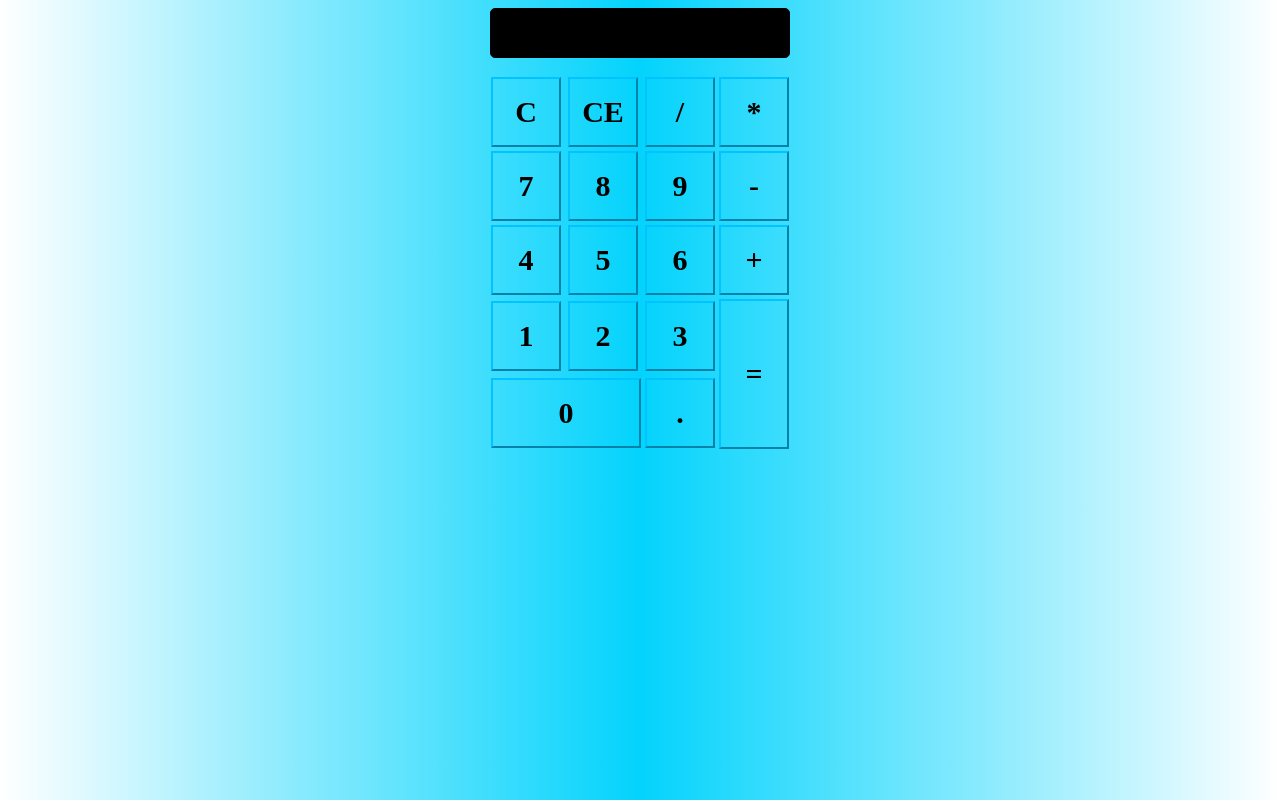
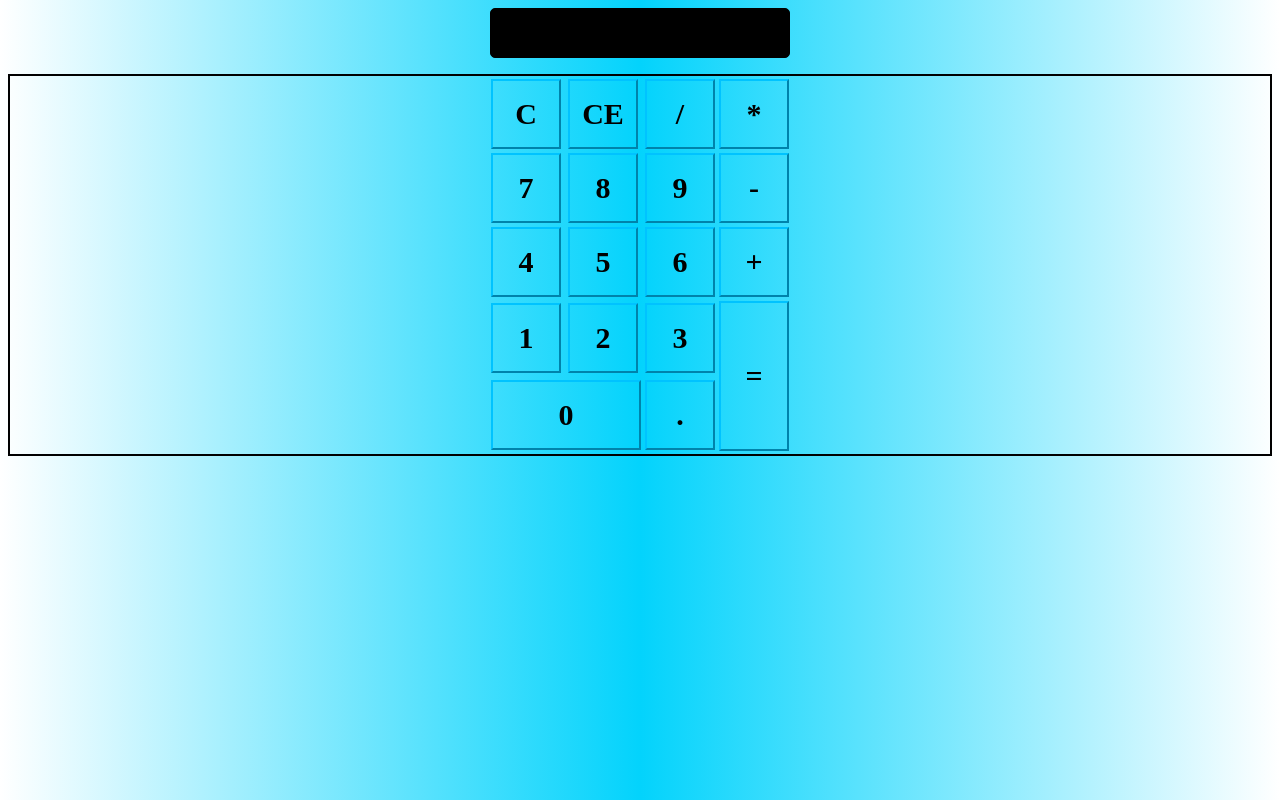
Before and after one commit to rishabhborn2win/calculator, a plain HTML site: page index.html in a window 1280 px wide. Drawn offline with Linux system fonts and the light colour scheme.

Commit message:
Update index.html

```diff
--- a/index.html
+++ b/index.html
@@ -44,6 +44,9 @@
         }
         tr{
             height:auto;
+        }
+        .calc{
+            border: 2px solid black;
         }
 
     </style>
```
